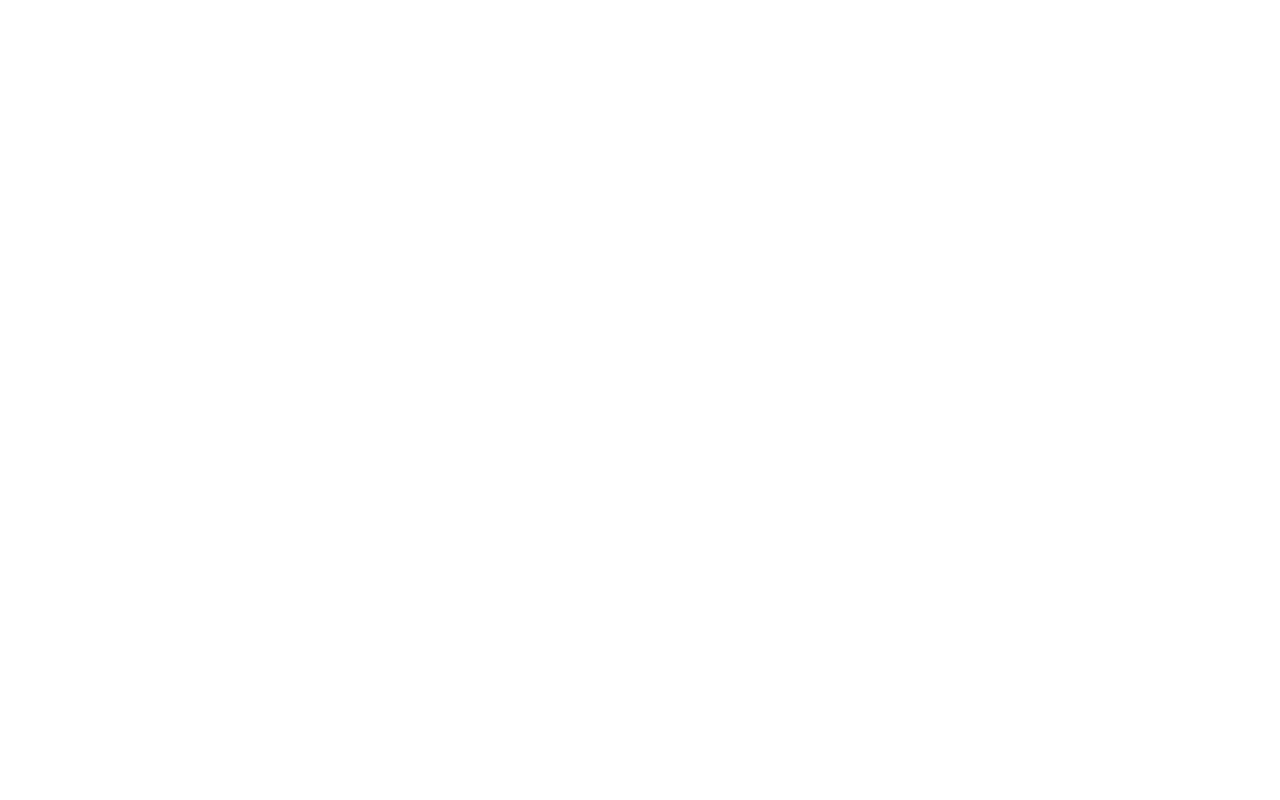
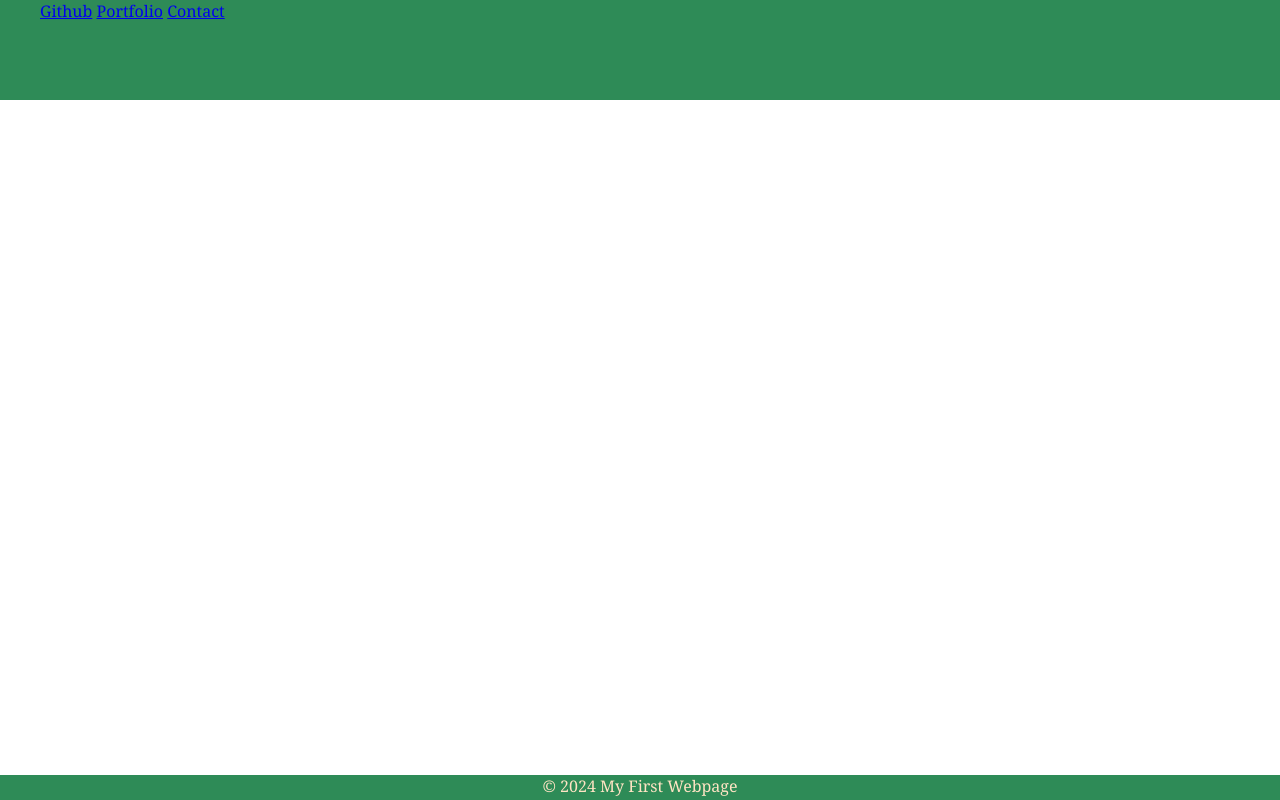
Before and after one commit to ashnwill01/Landing-Page-Project, a plain HTML site: page index.html in a window 1280 px wide. Drawn offline with Linux system fonts and the light colour scheme.

Commit message:
Added Some Styling

```diff
--- a/assets/css/style.css
+++ b/assets/css/style.css
@@ -1,21 +1,40 @@
 /* TODO: Use at least three colors in your design */
-
-/* TODO: Set a single font and font family for all text */
+header {
+    background-color: seagreen;
+    color: bisque;
+    position: fixed;
+    width: 100%;
+    display: inline;
+    height: 100px;
+}
+.header-items li{
+display: inline-block;
+}
 * {
-    font-family: ;
+    margin: 0;
+    font-family: Georgia, 'Times New Roman', Times, serif;
 }
-/* TODO: Style the header to be fixed at the top of the page on scroll */
-
 /* TODO: Style the navigation links to display inline */
 
 /* TODO: Style the main content area */
-
+body {
+   position: relative;
+}
 /* TODO: Style the image and caption */
 
 /* TODO: Style the contact form */
 
 /* TODO: Style the footer */
-
+footer {
+    text-align: center;
+    background-color: seagreen;
+    color: bisque;
+    position: fixed;
+    bottom: 0;
+    width: 100%;
+    display: block;
+    height: 25px;
+}
 /* TODO: Use universal, element, and class selectors appropriately throughout your CSS */
 
 /* TODO: (Optional) Add any additional styles to enhance the design */
--- a/index.html
+++ b/index.html
@@ -8,7 +8,15 @@
 </head>
 <body>
     <!-- TODO: Create a header with a navigation bar (3 links, including a contact link) -->
-
+<header>
+    <nav class="header">
+        <ul class="header-items">
+            <li> <a href="https://github.com/ashnwill01">Github</a></li>
+            <li> <a href="#">Portfolio</a></li>
+            <li> <a href="#contact">Contact</a></li>
+        </ul>
+    </nav>
+</header>
     <!-- TODO: Add a main content area -->
         <!-- TODO: Include an image with a caption (use figure and figcaption elements) -->
 
@@ -16,8 +24,8 @@
 
         <!-- TODO: Create a contact form with inputs for name, email, and a send button -->
 
-    <!-- TODO: Add a footer -->
-<footer>
+<footer class="footer">
+    © 2024 My First Webpage
 </footer>
     <!-- TODO: (Optional) Add any additional sections or content as desired -->
 </body>
```
Also changed, not shown: assets/images/image_1.png (added).
